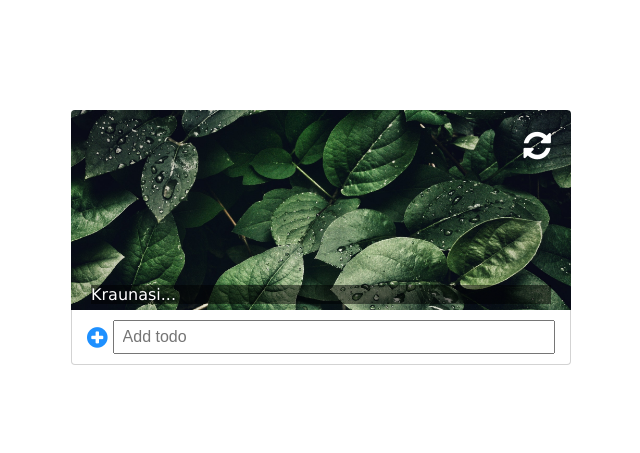
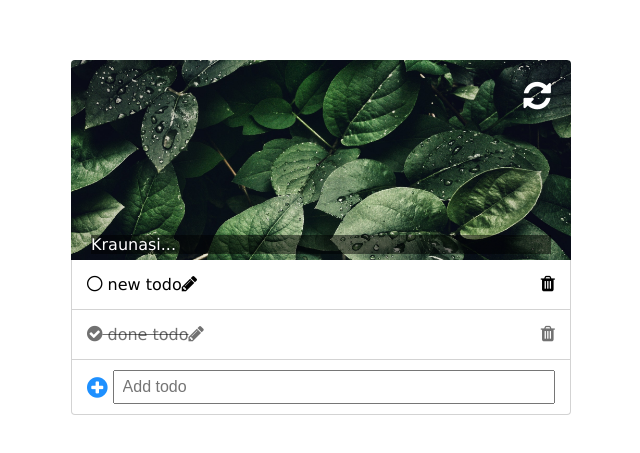
Before and after one commit to Stasysj/type8-react-06-props-forms-todo, a React (Create React App) app: page / in a window 1280 px wide. Shown: the part 163-616 px from the top of the page, without its empty margins (319-959 px from the left). Built offline with nearby package versions, Linux system fonts and the light colour scheme.

Commit message:
done undone todo html

```diff
--- a/src/App.js
+++ b/src/App.js
@@ -15,7 +15,20 @@ function App() {
           <img className='img-fluid cover-img' src='img/gold.jpg' alt='Cover' />
         </header>
         <section className='content'>
-          <ul id='list' className='list'></ul>
+          <ul id='list' className='list'>
+            <li className='item '>
+              <i className='fa fa-circle-thin make-done' aria-hidden='true'></i>
+              <span className='text'> new todo</span>
+              <i className='fa fa-pencil edit-icon' aria-hidden='true'></i>
+              <i className='fa fa-trash delete-icon' aria-hidden='true'></i>
+            </li>
+            <li className='item line-through'>
+              <i className='fa fa-check-circle make-done' aria-hidden='true'></i>
+              <span className='text'> done todo</span>
+              <i className='fa fa-pencil edit-icon' aria-hidden='true'></i>
+              <i className='fa fa-trash delete-icon' aria-hidden='true'></i>
+            </li>
+          </ul>
           <div className='add-item'>
             <i id='add-todo-btn' className='fa fa-plus-circle' aria-hidden='true'></i>
             <input type='text' id='input' placeholder='Add todo' />
```
